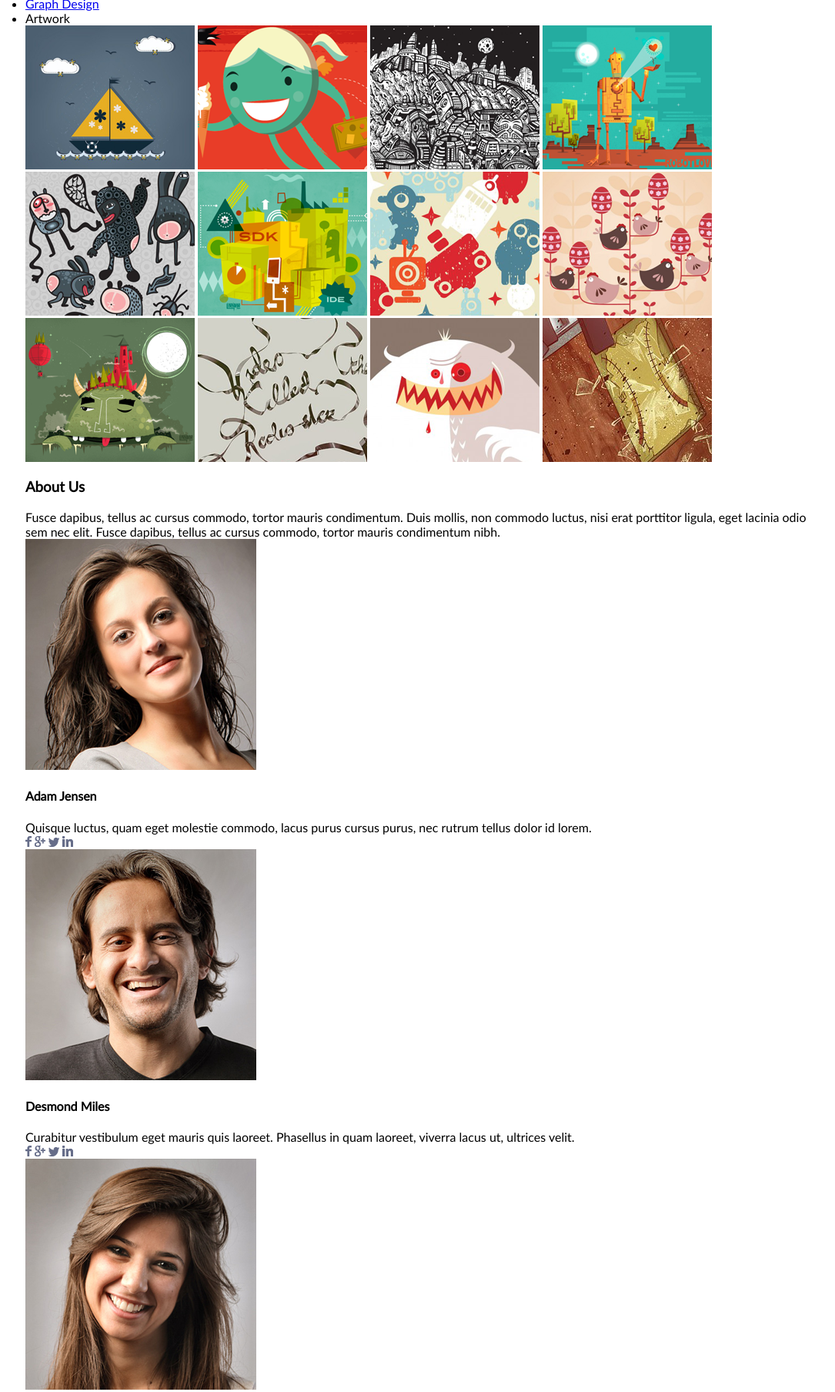
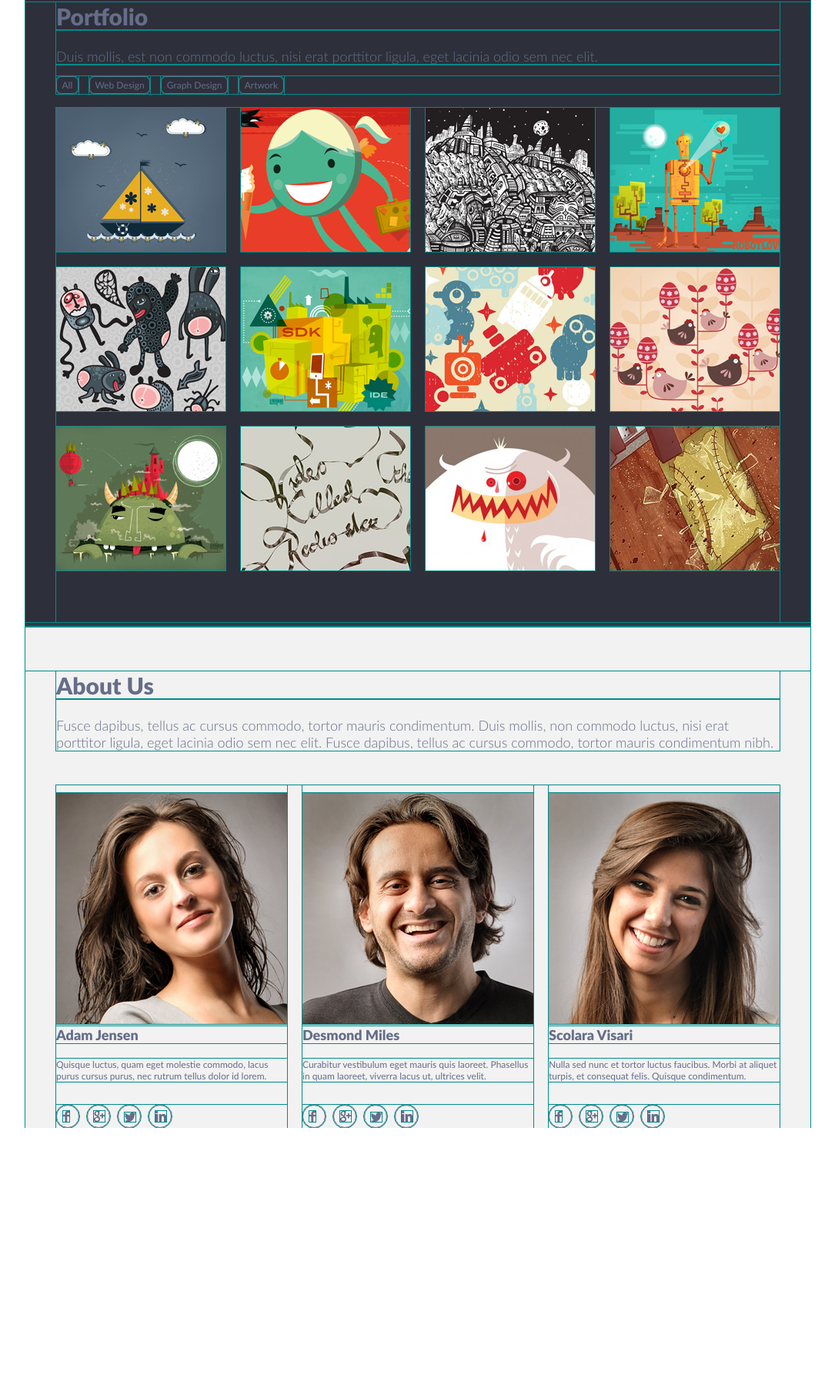
Before and after one commit to NastyJoey/singolo, a plain HTML site: page singolo2.html in a window 1280 px wide. Shown: the part 62-1870 px from the top of the page at 77% size, without its empty margins (97-1182 px from the left). After the commit the page ends 1527 px from the top, so only its background shows below. Drawn offline with Linux system fonts and the light colour scheme.

Commit message:
feat: add Singolo 2 styles

```diff
--- a/singolo2.css
+++ b/singolo2.css
@@ -20,19 +20,143 @@
 
 * {
   box-sizing: border-box;
+  outline: 1px solid darkcyan;
 }
 
 ul,
 p,
-  h1 {
+h1,
+h3,
+h4 {
   margin: 0;
   padding: 0;
 }
-
 
 body {
   max-width: 1020px;
   margin: 0 auto;
   font-family: Lato-Regular, sans-serif;
+}
 
+.wrapper {
+  padding: 0 40px;
 }
+
+.title {
+  font-family: Lato-Black, sans-serif;
+  font-size: 30px;
+  color: #666d89;
+}
+.portfolio {
+  background-color: #2d303a;
+  color: #666d89;
+  padding: 65px 0 0 0;
+  border-bottom: 6px solid #323746;
+  word-spacing: -1.35;
+}
+
+.portfolio__info {
+  font-family: Lato-Light, sans-serif;
+  font-size: 18px;
+  padding-top: 23px;
+}
+
+.portfolio__nav {
+  padding-top: 15px;
+}
+
+.nav__items {
+  display: inline-flex;
+  list-style-type: none;
+  flex-wrap: wrap;
+  margin-right: 10px;
+}
+
+.nav__links {
+  display: block;
+  min-height: 12px;
+  color: inherit;
+  text-decoration: none;
+  padding: 3px 6.5px;
+  font-size: 12px;
+  border: 1px solid #666d89;
+  border-radius: 7px;
+}
+
+.nav__links:hover {
+  color: #fff;
+  border-color: #fff;
+}
+
+.portfolio__content {
+  display: flex;
+  justify-content: space-between;
+  flex-wrap: wrap;
+  margin-top: 18px;
+  padding-bottom: 47px;
+}
+
+.portfolio__imgs {
+  width: 220px;
+  height: 187px;
+  margin-bottom: 20px;
+}
+
+.portfolio__imgs:nth-child(n + 13) {
+  display: none;
+}
+
+.about-us {
+  background-color: #f2f2f2;
+  color: #666d89;
+  padding-top: 58px;
+}
+
+.about-us__info {
+  font-family: Lato-Light, sans-serif;
+  font-size: 18px;
+  padding-top: 23px;
+}
+
+.about-us__squad {
+  display: flex;
+  margin-top: 45px;
+  justify-content: space-between;
+}
+.squad__member {
+  max-width: 300px;
+  padding-top: 10px;
+}
+.member__photo {
+  width: 100%;
+}
+
+.member__name,
+.member__info {
+  color: #666d89;
+}
+
+.member__name {
+  font-family: Lato-Black, sans-serif;
+  font-size: 18px;
+}
+
+.member__info {
+  margin-top: 20px;
+  font-size: 12px;
+}
+
+.member__social-link {
+  margin-top: 30px;
+}
+
+.socials-logo {
+  /* margin-right: 28px; */
+  display: inline-block;
+  padding: 5px 0 0 8px;
+  width: 30px;
+  height: 30px;
+  margin-right: 6px;
+  border: 1px solid #666d89;
+  border-radius: 50%;
+}
--- a/singolo2.html
+++ b/singolo2.html
@@ -1,8 +1,8 @@
 <!DOCTYPE html>
 <html lang="en">
   <head>
-    <meta charset="UTF-8">
-    <meta name="viewport" content="width=device-width, initial-scale=1.0">
+    <meta charset="UTF-8" />
+    <meta name="viewport" content="width=device-width, initial-scale=1.0" />
     <title>Singolo2</title>
     <link rel="stylesheet" href="singolo2.css" />
     <link
@@ -15,69 +15,207 @@
 
   <body>
     <section class="portfolio">
-        <h3 class="portfolio__title"></h3>
-        <p class="portfolio__info"></p>
+      <div class="wrapper">
+        <h3 class="portfolio__title title">Portfolio</h3>
+        <p class="portfolio__info">Duis mollis, est non commodo luctus, nisi erat porttitor ligula, eget lacinia odio sem nec elit.</p>
         <nav class="portfolio__nav">
           <ul class="portfolio__ul">
             <li class="nav__items"><a href="#" class="nav__links">All</a></li>
-                <li class="nav__items"><a href="#" class="nav__links">Web Design</a></li>
-                <li class="nav__items"><a href="#" class="nav__links">Graph Design</a></li>
-                <li class="nav__items"><a href="#" class="nav__links"></a>Artwork</li>
+            <li class="nav__items">
+              <a href="#" class="nav__links">Web Design</a>
+            </li>
+            <li class="nav__items">
+              <a href="#" class="nav__links">Graph Design</a>
+            </li>
+            <li class="nav__items">
+              <a href="#" class="nav__links">Artwork</a>
+            </li>
           </ul>
         </nav>
         <div class="portfolio__content">
-            <img src="assets/images/portfolio/portfolio-img1.png" alt="" class="portfolio__imgs">
-            <img src="assets/images/portfolio/portfolio-img2.png" alt="" class="portfolio__imgs">
-            <img src="assets/images/portfolio/portfolio-img3.png" alt="" class="portfolio__imgs">
-            <img src="assets/images/portfolio/portfolio-img4.png" alt="" class="portfolio__imgs">
-            <img src="assets/images/portfolio/portfolio-img5.png" alt="" class="portfolio__imgs">
-            <img src="assets/images/portfolio/portfolio-img6.png" alt="" class="portfolio__imgs">
-            <img src="assets/images/portfolio/portfolio-img7.png" alt="" class="portfolio__imgs">
-            <img src="assets/images/portfolio/portfolio-img8.png" alt="" class="portfolio__imgs">
-            <img src="assets/images/portfolio/portfolio-img9.png" alt="" class="portfolio__imgs">
-            <img src="assets/images/portfolio/portfolio-img10.png" alt="" class="portfolio__imgs">
-            <img src="assets/images/portfolio/portfolio-img11.png" alt="" class="portfolio__imgs">
-            <img src="assets/images/portfolio/portfolio-img12.png" alt="" class="portfolio__imgs">
+          <img
+            src="assets/images/portfolio/portfolio-img1.png"
+            alt=""
+            class="portfolio__imgs"
+          />
+          <img
+            src="assets/images/portfolio/portfolio-img2.png"
+            alt=""
+            class="portfolio__imgs"
+          />
+          <img
+            src="assets/images/portfolio/portfolio-img3.png"
+            alt=""
+            class="portfolio__imgs"
+          />
+          <img
+            src="assets/images/portfolio/portfolio-img4.png"
+            alt=""
+            class="portfolio__imgs"
+          />
+          <img
+            src="assets/images/portfolio/portfolio-img5.png"
+            alt=""
+            class="portfolio__imgs"
+          />
+          <img
+            src="assets/images/portfolio/portfolio-img6.png"
+            alt=""
+            class="portfolio__imgs"
+          />
+          <img
+            src="assets/images/portfolio/portfolio-img7.png"
+            alt=""
+            class="portfolio__imgs"
+          />
+          <img
+            src="assets/images/portfolio/portfolio-img8.png"
+            alt=""
+            class="portfolio__imgs"
+          />
+          <img
+            src="assets/images/portfolio/portfolio-img9.png"
+            alt=""
+            class="portfolio__imgs"
+          />
+          <img
+            src="assets/images/portfolio/portfolio-img10.png"
+            alt=""
+            class="portfolio__imgs"
+          />
+          <img
+            src="assets/images/portfolio/portfolio-img11.png"
+            alt=""
+            class="portfolio__imgs"
+          />
+          <img
+            src="assets/images/portfolio/portfolio-img12.png"
+            alt=""
+            class="portfolio__imgs"
+          />
+          <img
+            src="assets/images/portfolio/portfolio-img12.png"
+            alt=""
+            class="portfolio__imgs"
+          />
+        </div>
+        </div>
       </div>
     </section>
 
     <section class="about-us">
-        <h3 class="about-us__title">About Us</h3>
-        <p class="about-us__info">Fusce dapibus, tellus ac cursus commodo, tortor mauris condimentum. Duis mollis, non commodo luctus, nisi erat porttitor ligula, eget lacinia odio sem nec elit. Fusce dapibus, tellus ac cursus commodo, tortor mauris condimentum nibh.</p>
+      <div class="wrapper">
+        <h3 class="about-us__title title">About Us</h3>
+        <p class="about-us__info">
+          Fusce dapibus, tellus ac cursus commodo, tortor mauris condimentum.
+          Duis mollis, non commodo luctus, nisi erat porttitor ligula, eget
+          lacinia odio sem nec elit. Fusce dapibus, tellus ac cursus commodo,
+          tortor mauris condimentum nibh.
+        </p>
         <div class="about-us__squad">
           <article class="squad__member">
-                <img src="assets/images/adam.png" alt="" class="member__photo">
+            <img src="assets/images/adam.png" alt="" class="member__photo" />
             <h4 class="member__name">Adam Jensen</h4>
-                <p class="member__info">Quisque luctus, quam eget molestie commodo, lacus purus cursus purus, nec rutrum tellus dolor id lorem.</p>
+            <p class="member__info">
+              Quisque luctus, quam eget molestie commodo, lacus purus cursus
+              purus, nec rutrum tellus dolor id lorem.
+            </p>
             <div class="member__social-link">
-                    <a href="#" class="" id=""><img src="assets/icons/socials/facebook.png" alt="" class="social-ico"></a>
-                    <a href="#" class="" id=""><img src="assets/icons/socials/google_.png" alt="" class="social-ico"></a>
-                    <a href="#" class="" id=""><img src="assets/icons/socials/twitter.png" alt="" class="social-ico"></a>
-                    <a href="#" class="" id=""><img src="assets/icons/socials/linkedin.png" alt="" class="social-ico"></a>
+              <a href="#" class="socials-logo" id=""
+                ><img
+                  src="assets/icons/socials/facebook.png"
+                  alt=""
+                  class=""
+              /></a>
+              <a href="#" class="socials-logo" id=""
+                ><img
+                  src="assets/icons/socials/google_.png"
+                  alt=""
+                  class=""
+              /></a>
+              <a href="#" class="socials-logo" id=""
+                ><img
+                  src="assets/icons/socials/twitter.png"
+                  alt=""
+                  class=""
+              /></a>
+              <a href="#" class="socials-logo" id=""
+                ><img
+                  src="assets/icons/socials/linkedin.png"
+                  alt=""
+                  class=""
+              /></a>
             </div>
           </article>
           <article class="squad__member">
-                <img src="assets/images/desmond.png" alt="" class="member__photo">
+            <img src="assets/images/desmond.png" alt="" class="member__photo" />
             <h4 class="member__name">Desmond Miles</h4>
-                <p class="member__info">Curabitur vestibulum eget mauris quis laoreet. Phasellus in quam laoreet, viverra lacus ut, ultrices velit.</p>
+            <p class="member__info">
+              Curabitur vestibulum eget mauris quis laoreet. Phasellus in quam
+              laoreet, viverra lacus ut, ultrices velit.
+            </p>
             <div class="member__social-link">
-                    <a href="#" class="" id=""><img src="assets/icons/socials/facebook.png" alt="" class="social-ico"></a>
-                    <a href="#" class="" id=""><img src="assets/icons/socials/google_.png" alt="" class="social-ico"></a>
-                    <a href="#" class="" id=""><img src="assets/icons/socials/twitter.png" alt="" class="social-ico"></a>
-                    <a href="#" class="" id=""><img src="assets/icons/socials/linkedin.png" alt="" class="social-ico"></a>
+              <a href="#" class="socials-logo" id=""
+                ><img
+                  src="assets/icons/socials/facebook.png"
+                  alt=""
+                  class="social-ico"
+              /></a>
+              <a href="#" class="socials-logo" id=""
+                ><img
+                  src="assets/icons/socials/google_.png"
+                  alt=""
+                  class="social-ico"
+              /></a>
+              <a href="#" class="socials-logo" id=""
+                ><img
+                  src="assets/icons/socials/twitter.png"
+                  alt=""
+                  class="social-ico"
+              /></a>
+              <a href="#" class="socials-logo" id=""
+                ><img
+                  src="assets/icons/socials/linkedin.png"
+                  alt=""
+                  class="social-ico"
+              /></a>
             </div>
           </article>
           <article class="squad__member">
-                <img src="assets/images/scolari.png" alt="" class="member__photo">
+            <img src="assets/images/scolari.png" alt="" class="member__photo" />
             <h4 class="member__name">Scolara Visari</h4>
-                <p class="member__info">Nulla sed nunc et tortor luctus faucibus. Morbi at aliquet turpis, et consequat felis. Quisque condimentum.</p>
+            <p class="member__info">
+              Nulla sed nunc et tortor luctus faucibus. Morbi at aliquet turpis,
+              et consequat felis. Quisque condimentum.
+            </p>
             <div class="member__social-link">
-                    <a href="#" class="" id=""><img src="assets/icons/socials/facebook.png" alt="" class="social-ico"></a>
-                    <a href="#" class="" id=""><img src="assets/icons/socials/google_.png" alt="" class="social-ico"></a>
-                    <a href="#" class="" id=""><img src="assets/icons/socials/twitter.png" alt="" class="social-ico"></a>
-                    <a href="#" class="" id=""><img src="assets/icons/socials/linkedin.png" alt="" class="social-ico"></a>
+              <a href="#" class="socials-logo" id=""
+                ><img
+                  src="assets/icons/socials/facebook.png"
+                  alt=""
+                  class="social-ico"
+              /></a>
+              <a href="#" class="socials-logo" id=""
+                ><img
+                  src="assets/icons/socials/google_.png"
+                  alt=""
+                  class="social-ico"
+              /></a>
+              <a href="#" class="socials-logo" id=""
+                ><img
+                  src="assets/icons/socials/twitter.png"
+                  alt=""
+                  class="social-ico"
+              /></a>
+              <a href="#" class="socials-logo" id=""
+                ><img
+                  src="assets/icons/socials/linkedin.png"
+                  alt=""
+                  class="social-ico"
+              /></a>
             </div>
           </article>
+        </div>
       </div>
     </section>
   </body>
```
Lines whose indentation alone changed are shown as unchanged.
